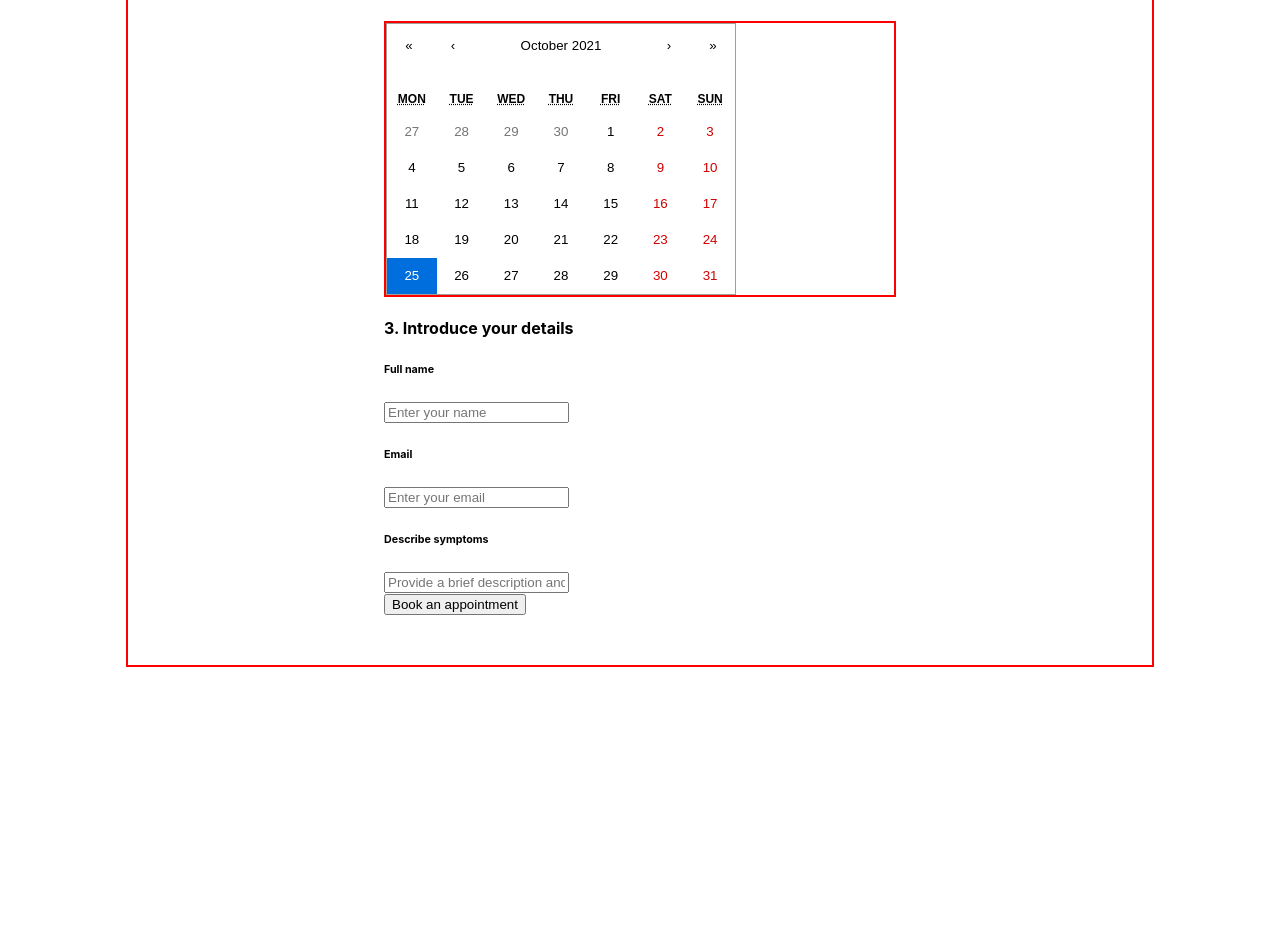
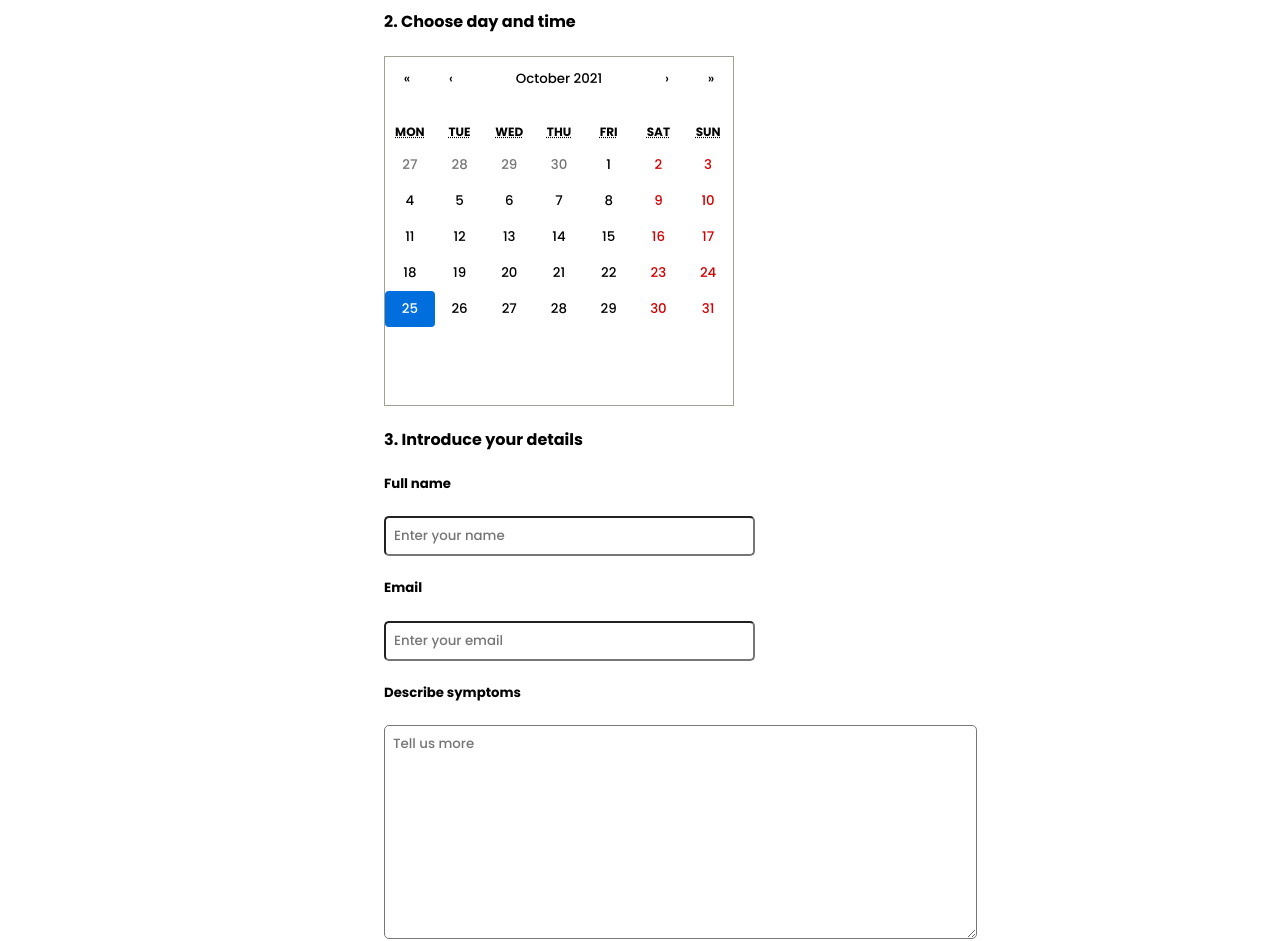
Before and after one commit to Albertoroldanq/2021-jul-phs, a React (Create React App) app in the folder client/: page / in a window 1280 px wide. Shown: the part 238-1179 px from the top of the page. Before the commit the page ends 905 px from the top, so only its background shows below. Built offline with nearby package versions, Linux system fonts and the light colour scheme; no server answers.

Commit message:
finished styling AppointmentBookingPage

```diff
--- a/client/public/index.html
+++ b/client/public/index.html
@@ -25,6 +25,9 @@
       Learn how to configure a non-root public URL by running `npm run build`.
     -->
     <title>React App</title>
+    <link rel="preconnect" href="https://fonts.googleapis.com">
+    <link rel="preconnect" href="https://fonts.gstatic.com" crossorigin>
+    <link href="https://fonts.googleapis.com/css2?family=Poppins:wght@100;500;700&display=swap" rel="stylesheet">
   </head>
   <body>
     <noscript>You need to enable JavaScript to run this app.</noscript>
--- a/client/src/Components/AppointmentBookingPage/AppointmentBookingPage.css
+++ b/client/src/Components/AppointmentBookingPage/AppointmentBookingPage.css
@@ -1,9 +1,10 @@
 body {
     background-color: #ffffff;
+    font-family: 'Poppins', sans-serif;
+    font-weight: 500;
 }
 
 .mainContainer {
-    border: 2px solid red;
     width: 80vw;
     height: auto;
     margin: 0 auto;
@@ -18,4 +19,6 @@ body {
 
 h1 {
     color: #4164D0;
+    font-family: 'Poppins', sans-serif;
+    font-weight: 700;
 }
--- a/client/src/Components/BookingCalendar/BookingCalendar.css
+++ b/client/src/Components/BookingCalendar/BookingCalendar.css
@@ -3,5 +3,64 @@
 }
 
 .availabilityContainer {
-    border: 2px solid red;
+    display: flex;
+    height: 350px;
 }
+
+.calendar {
+    font-family: 'Poppins', sans-serif;
+    font-weight: 500;
+    height: 350px;
+}
+
+.buttonContainer {
+    display: flex;
+    flex-wrap: wrap;
+    flex-direction: column;
+    text-align: center;
+    height: 350px;
+
+}
+
+div button {
+    border-radius: 4px;
+    background-color: #ffffff;
+    font-family: 'Poppins', sans-serif;
+    font-weight: 500;
+    padding: 5px 15px;
+    margin: 10px;
+}
+
+div button:hover {
+    border-color: #4164D0;
+    color: #4164D0;
+}
+
+.textInput {
+    padding: 8px 100px 8px 8px;
+    border-radius: 5px;
+    font-family: 'Poppins', sans-serif;
+    font-weight: 500;
+}
+
+.textareaInput {
+    padding: 8px 8px 8px 8px;
+    width: 575px;
+    height: 196px;
+    border-radius: 5px;
+    font-family: 'Poppins', sans-serif;
+    font-weight: 500;
+    margin-bottom: 15px;
+}
+
+.bookButton {
+    border-radius: 5px;
+    color: #ffffff;
+    background-color: #4164D0;
+    padding: 8px 20px;
+}
+
+.bookButton:hover {
+    color: #ffffff;
+    background-color: #294086;
+}
--- a/client/src/Components/BookingCalendar/BookingCalendar.js
+++ b/client/src/Components/BookingCalendar/BookingCalendar.js
@@ -69,10 +69,10 @@ const BookingCalendar = (props) => {
     return (
         <div>
             <div className="availabilityContainer">
-                <Calendar onChange={onChange} value={value}/>
+                <Calendar onChange={onChange} value={value} className="calendar"/>
                 <div className={displaytimeSlotsAndDates}>
                     {value.getDay() !== 6 && value.getDay() !== 0 ?
-                        <div>
+                        <div className="buttonContainer">
                             <button className={timeSlots[9]} onClick={() => {
                                 setAppointmentTime(9)
                             }}>9-10
@@ -114,18 +114,21 @@ const BookingCalendar = (props) => {
                 <input type="hidden" value={props.currentDoctor._id} name="doctor"/>
                 <input type="hidden" value={date} name="date"/>
                 <input type="hidden" value={appointmentTime} name="time"/>
-                <h6>Full name</h6>
+                <h5>Full name</h5>
                 <input type="text" required placeholder="Enter your name" name="name"
-                       onChange={e => setPatientName(e.target.value)}/>
-                <h6>Email</h6>
+                       onChange={e => setPatientName(e.target.value)} className="textInput"/>
+                <h5>Email</h5>
                 <input type="email" required placeholder="Enter your email" name="email"
-                       onChange={e => setPatientEmail(e.target.value)}/>
-                <h6>Describe symptoms</h6>
-                <input type="textarea" required
-                       placeholder="Provide a brief description and symptoms for your appointment"
-                       name="description" onChange={e => setAppointmentDescription(e.target.value)}/>
+                       onChange={e => setPatientEmail(e.target.value)} className="textInput"/>
+                <h5>Describe symptoms</h5>
+                <textarea type="textarea"
+                       rows="5"
+                       cols="1"
+                       required
+                       placeholder="Tell us more"
+                       name="description" onChange={e => setAppointmentDescription(e.target.value)} className="textareaInput"/>
                 <div>
-                <button value="Book an appointment!" onClick={handleSubmit}>Book an appointment</button>
+                <button value="Book an appointment!" onClick={handleSubmit} className="bookButton">Book an appointment</button>
                 </div>
             </div>
         </div>
--- /dev/null
+++ b/client/src/Components/DoctorDropdownMenu/DoctorDropdownMenu.css
@@ -0,0 +1,6 @@
+select {
+    padding: 8px 100px 8px 8px;
+    border-radius: 5px;
+    font-family: 'Poppins', sans-serif;
+    font-weight: 500;
+}
--- a/client/src/Components/DoctorDropdownMenu/DoctorDropdownMenu.js
+++ b/client/src/Components/DoctorDropdownMenu/DoctorDropdownMenu.js
@@ -1,4 +1,5 @@
 import React from "react";
+import './DoctorDropdownMenu.css'
 
 const DoctorDropdownMenu = (props) => {
 
```
